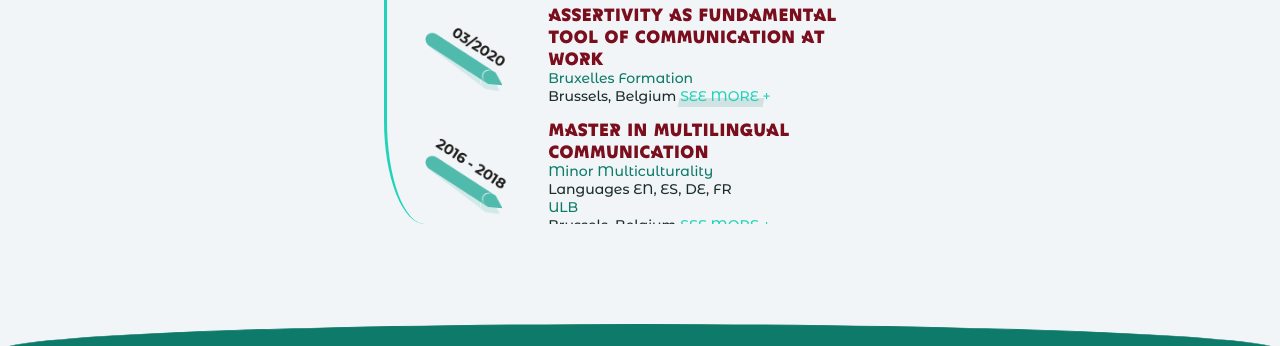
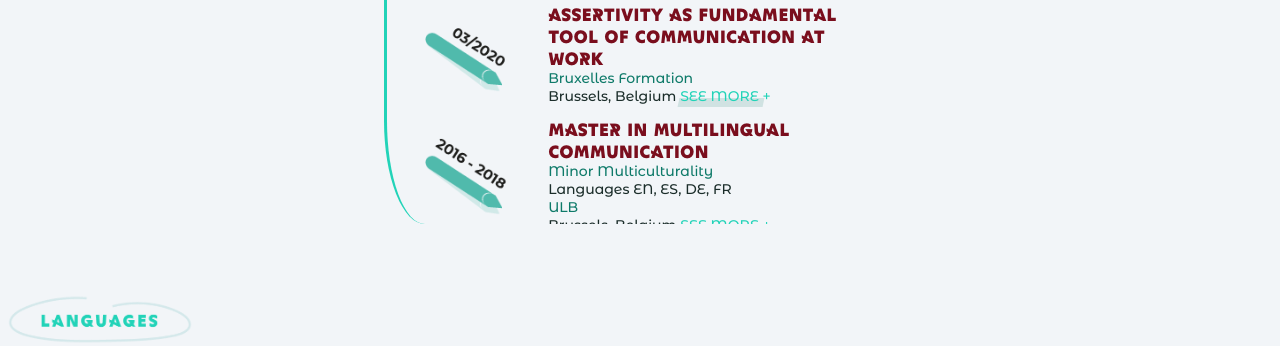
Before and after one commit to manonlespes/MyWebsite, a PHP site: page / in a window 1280 px wide. Shown: the part 2310-2656 px from the top of the page. Run offline with PHP 8.4, Linux system fonts and the light colour scheme; some libraries are stand-ins or nearby versions.

Commit message:
addition of my images and creation of a new section

```diff
--- a/public/sass/style.css
+++ b/public/sass/style.css
@@ -1118,6 +1118,15 @@ html {
   width: 90px;
 }
 
+/* design section languages */
+.languages {
+  margin-top: 70px;
+}
+
+.languages .title4 img {
+  width: 200px;
+}
+
 /* design footer */
 footer {
   height: 7.5em;
--- a/public/sass/style.scss
+++ b/public/sass/style.scss
@@ -42,12 +42,26 @@ $cherry: #c62a40;
 $skyblue: #22d3b8;
 $darkgreen: #1b2d2a;
 $blue: #1d7294;
-$linear: linear-gradient(to bottom, #0e7a69, #128a77, #159a85, #19ab94, #1dbca3, #34c7af, #45d1ba, #55dcc6, #6fe2d0, #86e9d9, #9cefe2, #b0f5eb);
+$linear: linear-gradient(
+    to bottom,
+    #0e7a69,
+    #128a77,
+    #159a85,
+    #19ab94,
+    #1dbca3,
+    #34c7af,
+    #45d1ba,
+    #55dcc6,
+    #6fe2d0,
+    #86e9d9,
+    #9cefe2,
+    #b0f5eb
+);
 $simpleTransition: all 0.5s ease;
 
 body {
     font-size: 15px;
-    background:$white; /* TODO faire le mode dark */
+    background: $white; /* TODO faire le mode dark */
 }
 
 * {
@@ -178,8 +192,6 @@ html {
     @include animation(bounce, 0.8s, ease, 1);
 }
 
-
-
 /* design Intro */
 
 .logo {
@@ -273,20 +285,18 @@ html {
 
 /* design background_dotted_dashed */
 
-.background_dotted_dashed{
-
+.background_dotted_dashed {
 }
-
 
 /* design experiences_section */
 
-.fade-in{
+.fade-in {
     opacity: 0;
     transform: translateY(-40%);
     transition: opacity 250ms ease, transform 250ms ease;
 }
 
-.fade-in.appear{
+.fade-in.appear {
     opacity: 1;
     transform: translateY(0);
 }
@@ -535,6 +545,17 @@ html {
     }
 }
 
+/* design section languages */
+.languages {
+    margin-top: 70px;
+
+    .title4 {
+        img {
+            width: 200px;
+        }
+    }
+}
+
 /* design footer */
 
 footer {
@@ -575,7 +596,7 @@ footer {
     }
 
     .contactMe {
-        display:none;
+        display: none;
         overflow: hidden;
     }
 }
@@ -1066,8 +1087,8 @@ footer {
                 a {
                     transition: $simpleTransition;
 
-                  &:hover{
-                      color:$skyblue;
+                    &:hover {
+                        color: $skyblue;
                     }
                 }
             }
--- a/view/menu/menu.php
+++ b/view/menu/menu.php
@@ -7,7 +7,7 @@
             <li><a href="#experiences">Experiences</a></li>
             <li><a href="#backgrounds">Backgrounds</a></li>
             <li><a href="#">Skills</a></li>
-            <li><a href="#">Languages</a></li>
+            <li><a href="#languages">Languages</a></li>
             <li><a href="#">Projects</a></li>
             <li><a href="#">Contact</a></li>
         </div>
--- a/view/page/myCV.php
+++ b/view/page/myCV.php
@@ -386,7 +386,22 @@
 
 </section>
 
-
-<section style="height:100px">
+<section class="skills">
 
 </section>
+
+<section class="languages">
+
+<div class="title4">
+            <img src="public/images/title_languages.png" alt="languages">
+        </div>
+
+    <div class="imageSpeaking">
+        <picture>
+            <source media="(min-width:700px)" srcset="public/images/">
+            <source media="(min-width:960px)" srcset="public/images/">
+            <img src="public/images/small_screen_speak.png" alt="experiences">
+        </picture>
+    </div>
+
+</section>
```
Also changed, not shown: public/images/small_screen_speak.png (added), public/images/title_languages.png (added), public/images/title_skills.png (added), 1 other file. Lines whose indentation alone changed are shown as unchanged.
